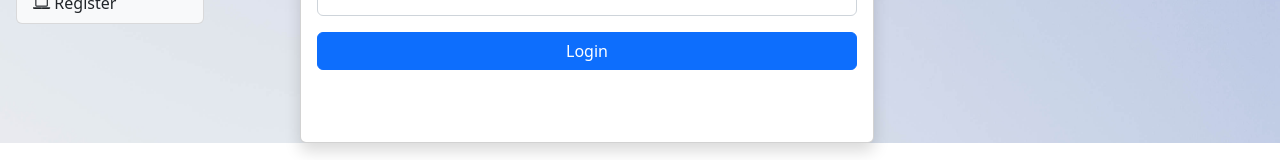
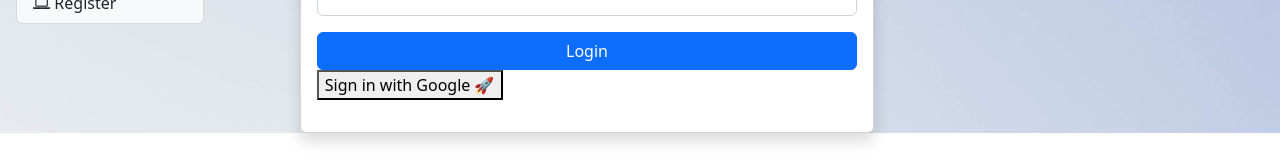
Before and after one commit to amarpriyesh/WebDev-StockMarket-FrontEnd, a React (Create React App) app: page /login in a window 1280 px wide. Shown: the part 271-431 px from the top of the page. Built offline with nearby package versions, Linux system fonts and the light colour scheme; no server answers.

Commit message:
google auth

```diff
--- a/src/index.js
+++ b/src/index.js
@@ -4,7 +4,7 @@ import './index.css';
 import App from './App';
 import reportWebVitals from './reportWebVitals';
 import {Mongoose} from "mongoose";
-
+import {GoogleLogin,GoogleOAuthProvider,useGoogleLogin} from  '@react-oauth/google';
 import 'bootstrap/dist/css/bootstrap.min.css';
 import 'bootstrap-icons/font/bootstrap-icons.css';
 import 'font-awesome/css/font-awesome.min.css';
@@ -19,8 +19,10 @@ const root = ReactDOM.createRoot(document.getElementById('root'));
 root.render(
     <React.StrictMode>
         <>
+            <GoogleOAuthProvider clientId="48989110748-md5pmjb021g6gh28t3oo40qev4ahdto2.apps.googleusercontent.com">
 
         <App />
+            </GoogleOAuthProvider>
         </>
     </React.StrictMode>
 );
--- a/src/login/login.js
+++ b/src/login/login.js
@@ -1,17 +1,20 @@
-import React, { useState } from "react";
+import React, { useState,useEffect } from "react";
 import {useLocation, useNavigate} from "react-router";
 import { useDispatch } from "react-redux";
 import { loginThunk,googleLoginThunk } from "../thunks/auth-thunks";
 import { useSelector } from "react-redux";
-import {GoogleLogin,GoogleOAuthProvider} from  '@react-oauth/google';
+import {GoogleLogin,GoogleOAuthProvider,useGoogleLogin} from  '@react-oauth/google';
 import {setSidebar} from "../reducers/sidebar-reducer";
 import {getPrivilege} from "../thunks/privilege-thunk"
 import {createNewUserAction} from "../services/user-action-service.js";
 import {findUserByEmail} from "../services/user-service";
+import axios from "axios";
 
 function LoginScreen() {
     const {currentUser} = useSelector((state) => state.user);
     const [email, setEmail] = useState("");
+    const [ user, setUser ] = useState([]);
+    const [ profile, setProfile ] = useState([]);
     const [password, setPassword] = useState("");
     const [error, setError] = useState("");
     const navigate = useNavigate();
@@ -24,18 +27,52 @@ function LoginScreen() {
         clientId = "959350101705-2b65fq1nv6o2211ipkt87cb7a5askm82.apps.googleusercontent.com"
     }
 
+
+    const login = useGoogleLogin({
+                                     onSuccess: (codeResponse) => setUser(codeResponse)
+                                     ,
+                                     onError: (error) => console.log('Login Failed:', error)
+                                 });
+
+    useEffect(
+        () => {
+            if (user) {
+                axios
+                    .get(`https://www.googleapis.com/oauth2/v1/userinfo?access_token=${user.access_token}`, {
+                        headers: {
+                            Authorization: `Bearer ${user.access_token}`,
+                            Accept: 'application/json'
+                        }
+                    })
+                    .then((res) => {
+                        console.log("This data",res.data)
+                        setProfile(res.data);
+                         responseGoogle(res.data)
+                    })
+                    .catch((err) => console.log(err));
+            }
+        },
+        [ user ]
+    );
+
+    // log out function to log the user out of google and set the profile array to null
+  /*  const logOut = () => {
+        googleLogout();
+        setProfile(null);
+    };*/
+
     const responseGoogle = async (response) => {
-        console.log(response)
+        console.log("Google Object",response)
         if(response.error){
             return
         }
         const user = {
-            username: response.profileObj.givenName,
-            password: response.profileObj.googleId,
-            email: response.profileObj.email,
-            profilePhoto: response.profileObj.imageUrl,
-            firstName: response.profileObj.givenName,
-            lastName: response.profileObj.familyName
+            username: response.given_name,
+            password: response.id,
+            email: response.email,
+            profilePhoto: response.picture,
+            firstName: response.given_name,
+            lastName: response.name
 
         }
         console.log("google user", user)
@@ -145,18 +182,17 @@ function LoginScreen() {
                                 <button onClick={handleLogin} className="btn btn-primary btn-block">
                                     Login
                                 </button>
-                                <GoogleOAuthProvider clientId={clientId}>
 
+                                    <button onClick={() => login()}>Sign in with Google 🚀 </button>
+                                {/*<useGoogleLogin
+                                    className="btn btn-light btn-block mt-3"
 
-                                <GoogleLogin
-                                    className="btn btn-light btn-block mt-3"
-                                    clientId={clientId}
                                     buttonText="Login with Google"
                                     onSuccess={responseGoogle}
                                     onFailure={responseGoogle}
                                     cookiePolicy={"single_host_origin"}
-                                />
-                                </GoogleOAuthProvider>
+                                />*/}
+
                             </div>
                             {error && (
                                 <div className="alert alert-danger mt-3" role="alert">
```
